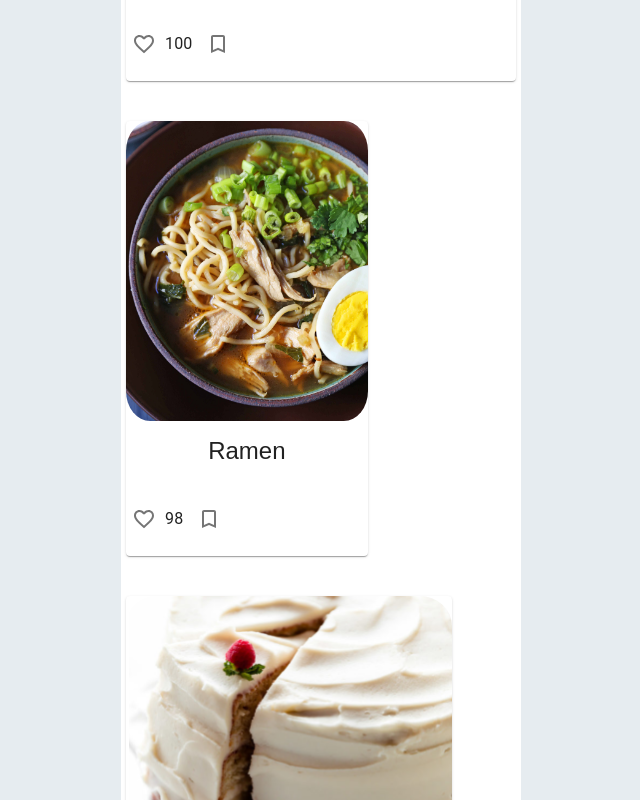
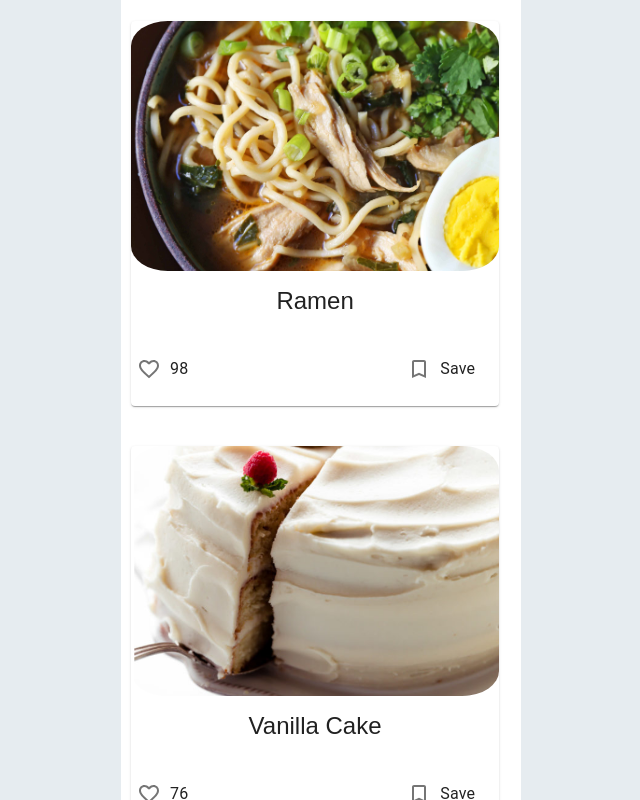
Before and after one commit to CatherineZM/CookPad, a React (Create React App) app: page /homepage/0 in a window 1280 px wide. Shown: the part 1280-2080 px from the top of the page, without its empty margins (293-933 px from the left). Built offline with nearby package versions, Linux system fonts and the light colour scheme.

Commit message:
Change styling in recipe list. Override styling

```diff
--- a/src/components/homePage/homePage.component.js
+++ b/src/components/homePage/homePage.component.js
@@ -62,7 +62,7 @@ export default class HomePage extends Component {
                 {id:0, src:recipe1, liked: false, collected: false, title:'Butter Chicken', likes: 123, categories:[7]},
                 {id:1, src:recipe2, liked: false, collected: false, title:'Lemon Zucchini Bread', likes: 100, categories:[0]},
                 {id:2, src:recipe3, liked: false, collected: false, title:'Ramen', likes:98, categories:[1]},
-                {id:3, src:recipe4, liked: false, collected: false, title:'vanilla cake', likes:76, categories:[0]},
+                {id:3, src:recipe4, liked: false, collected: false, title:'Vanilla Cake', likes:76, categories:[0]},
                 {id:4, src:recipe5, liked: false, collected: false, title:'Homemade Spaghetti', likes:65, categories:[1]},
                 {id:5, src:recipe6, liked: false, collected: false, title:'Apple Pie', likes:63, categories:[2]},
                 {id:6, src:recipe7, liked: false, collected: false, title:'Homemade Pizza', likes:62, categories:[3]},
@@ -75,7 +75,7 @@ export default class HomePage extends Component {
                 {id:0, src:recipe1, liked: false, collected: false, title:'Butter Chicken', likes: 123, categories:[7]},
                 {id:1, src:recipe2, liked: false, collected: false, title:'Lemon Zucchini Bread', likes: 100, categories:[0]},
                 {id:2, src:recipe3, liked: false, collected: false, title:'Ramen', likes:98, categories:[1]},
-                {id:3, src:recipe4, liked: false, collected: false, title:'vanilla cake', likes:76, categories:[0]},
+                {id:3, src:recipe4, liked: false, collected: false, title:'Vanilla Cake', likes:76, categories:[0]},
                 {id:4, src:recipe5, liked: false, collected: false, title:'Homemade Spaghetti', likes:65, categories:[1]},
                 {id:5, src:recipe6, liked: false, collected: false, title:'Apple Pie', likes:63, categories:[2]},
                 {id:6, src:recipe7, liked: false, collected: false, title:'Homemade Pizza', likes:62, categories:[3]},
--- a/src/components/myCollection/myCollection.component.js
+++ b/src/components/myCollection/myCollection.component.js
@@ -2,7 +2,7 @@ import React, { Component } from 'react';
 import Container from "@material-ui/core/Container"
 import Navbar from '../Navbar/navbar.component'
 import ReceipeList from '../recipelist/recipelist.component'
-import './style.css'
+import './myCollection.css'
 
 // hardcoded images
 import recipe1 from '../../recipes/butter-chicken.jpg'
@@ -23,7 +23,7 @@ export default class MyCollection extends Component {
                 {id:0, src:recipe1, liked: false, collected: false, title:'Butter Chicken', likes: 123, categories:[7]},
                 {id:1, src:recipe2, liked: false, collected: false, title:'Lemon Zucchini Bread', likes: 100, categories:[0]},
                 {id:2, src:recipe3, liked: false, collected: false, title:'Ramen', likes:98, categories:[1]},
-                {id:3, src:recipe4, liked: false, collected: false, title:'vanilla cake', likes:76, categories:[0]},
+                {id:3, src:recipe4, liked: false, collected: false, title:'Vanilla Cake', likes:76, categories:[0]},
                 {id:4, src:recipe5, liked: false, collected: false, title:'Homemade Spaghetti', likes:65, categories:[1]},
                 {id:5, src:recipe6, liked: false, collected: false, title:'Apple Pie', likes:63, categories:[2]},
                 {id:6, src:recipe7, liked: false, collected: false, title:'Homemade Pizza', likes:62, categories:[3]},
--- a/src/components/recipelist/recipelist.component.js
+++ b/src/components/recipelist/recipelist.component.js
@@ -15,19 +15,35 @@ import BookmarkBorderIcon from '@material-ui/icons/BookmarkBorder';
 import { yellow } from '@material-ui/core/colors';
 import Checkbox from '@material-ui/core/Checkbox';
 import FormControlLabel from '@material-ui/core/FormControlLabel';
+import { withStyles } from '@material-ui/core/styles';
 
-export default class ReceipeList extends Component {
+const styles = {
+    root: {
+        maxWidth: 380,
+    },
+    media: {
+        height: 250,
+    },
+    likeButton:{
+        paddingRight:10,
+    },
+    saveButton: {
+        paddingLeft: 195,
+    },
+  };
+
+class ReceipeList extends Component {
 
     render(){
-        const {useStyles, recipes, clickRecipe, clickHeart, clickStar, userid} = this.props;
+        const {classes, recipes, clickRecipe, clickHeart, clickStar, userid} = this.props;
         return(
             <div>
             {recipes.map( (recipe) => (
                 <div key={uid(recipe.title)} className="recipe-container">
-                    <Card>
+                        <Card className={classes.root}>
                         <CardActionArea onClick={()=>clickRecipe(userid,recipe.id)}>
                             <CardMedia
-                        height="300"
+                            className={classes.media}
                             component="img"
                             alt={recipe.title}
                             image={recipe.src}
@@ -38,15 +54,19 @@ export default class ReceipeList extends Component {
                             </Typography>
                             </CardContent>
                         </CardActionArea>
-                    <CardActions>
+                        <CardActions disableSpacing>
                             <div className="like-class">
                                 <FormControlLabel
                                 labelPlacement="end"
+                                className={classes.likeButton}
                                 control={<Checkbox disableRipple={true} onChange={()=>clickHeart(recipe.id)} icon={<FavoriteBorder />} checkedIcon={<Favorite />} name="liked" />}
                                 label={recipe.likes}
                                 />
                                 <FormControlLabel
-                            control={<Checkbox disableRipple={true} onChange={()=>clickStar(recipe.id)} icon={<BookmarkBorderIcon />} checkedIcon={<BookmarkIcon style={{ color: yellow[500] }}/>} name="saved" />}
+                                labelPlacement="end"
+                                className={classes.saveButton}
+                                control={<Checkbox disableRipple={true} onChange={()=>clickStar(recipe.id)} icon={<BookmarkBorderIcon />} checkedIcon={<BookmarkIcon style={{color: yellow[500] }}/>} name="saved" />}
+                                label="Save"
                                 />
                             </div>
                         </CardActions>
@@ -57,3 +77,5 @@ export default class ReceipeList extends Component {
         )
     }
 }
+
+export default withStyles(styles)(ReceipeList);
--- a/src/components/recipelist/recipelist.css
+++ b/src/components/recipelist/recipelist.css
@@ -1,7 +1,7 @@
 .recipe-container {
     float: left;
-    margin-left: 5px;
-    margin-right: 5px;
+    margin-left: 10px;
+    margin-right: 10px;
     margin-top: 30px;
     margin-bottom: 10px;
     text-align:center;
@@ -18,33 +18,3 @@ a:hover{
     background-color:#e6ecf0;
     color: #86a4b6;
 }
-
-.recipe{
-    border-radius: 25px;
-}
-
-.like-class{
-    text-align: left;
-}
-
-.like-class .likes{
-    color: red;
-    border-radius: 10px;
-    border-color: black;
-    cursor: pointer;
-    position: relative;
-    float: left;
-    margin-top: 5px;
-    margin-left: 15px;
-}
-
-.like-class .dislikes{
-    color: white;
-    stroke:red;
-    stroke-width: 30;
-    cursor: pointer;
-    position: relative;
-    float: left;
-    margin-top: 5px;
-    margin-left: 15px;
-}
```
Also changed, not shown: src/components/myCollection/myCollection.css (renamed from src/components/myCollection/style.css). Lines whose indentation alone changed are shown as unchanged.
